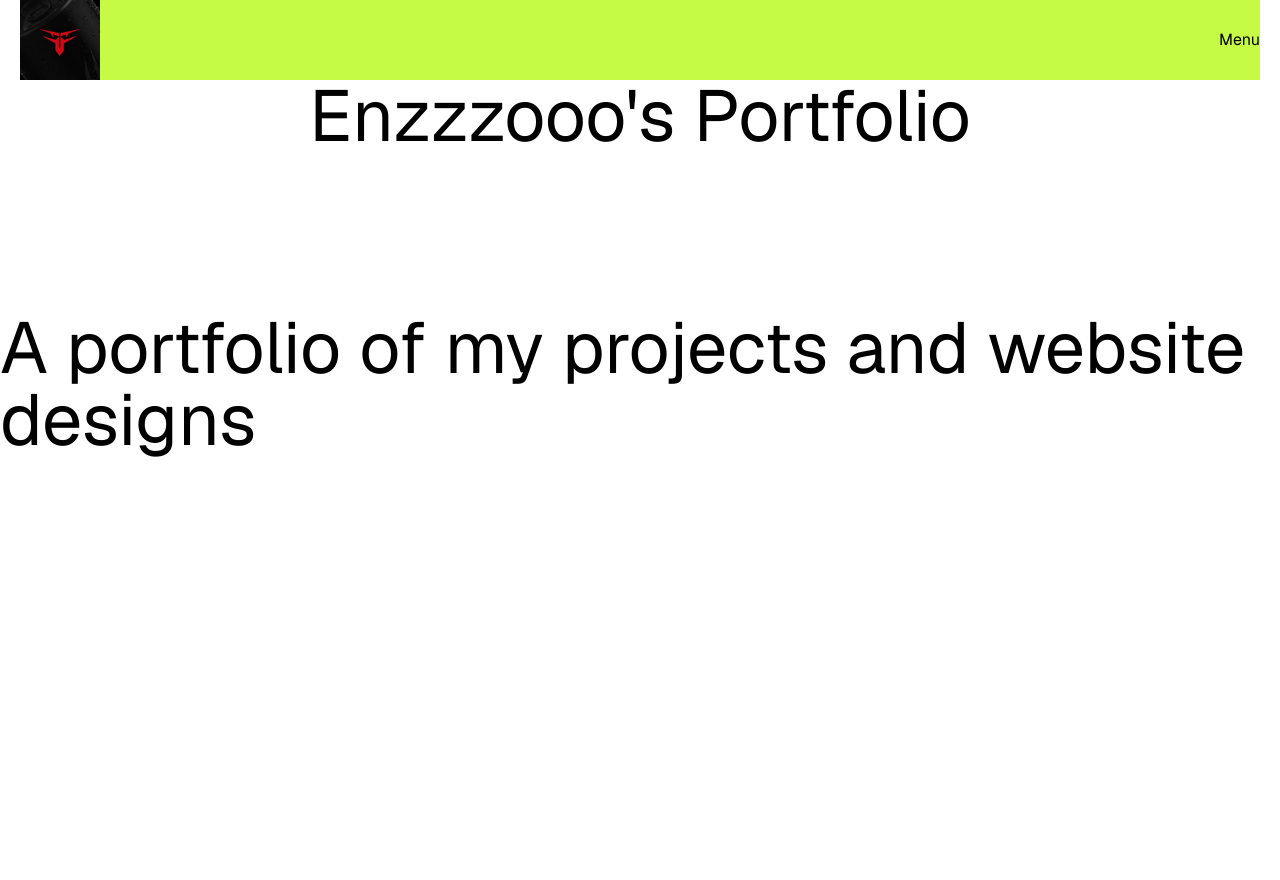
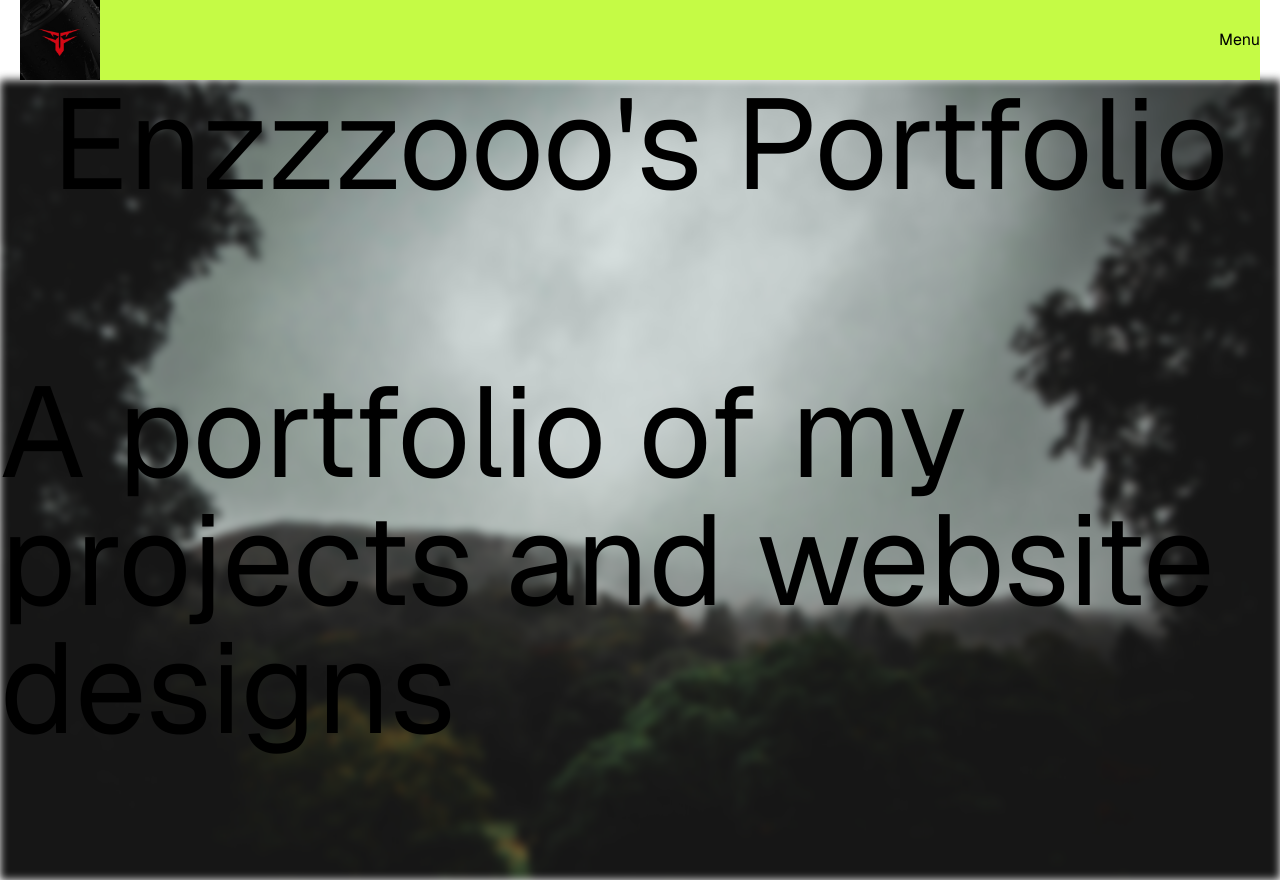
Before and after one commit to enzzzooo/portf, a Next.js app: page / in a window 1280 px wide. Before the commit the page ends 800 px from the top, so only its background shows below. Built offline with nearby package versions, Linux system fonts and the light colour scheme.

Commit message:
bg and home

```diff
--- a/app/page.tsx
+++ b/app/page.tsx
@@ -1,8 +1,11 @@
 export default async function page() {
   return (
-    <div className="flex flex-col items-center space-y-40 text-7xl ">
+    <>
+    <div className=" z-[-1] absolute w-screen h-screen bg-cover blur-sm bg-[url('../public/background-forest.jpeg')]"></div>
+    <div className="flex flex-col items-center space-y-40 text-9xl [&>*]:hover:blur-sm ">
       <h1>Enzzzooo's Portfolio</h1>
       <p>A portfolio of my projects and website designs</p>
     </div>
+    </>
   )
 }
```
Also changed, not shown: public/background-forest.jpeg (added).
